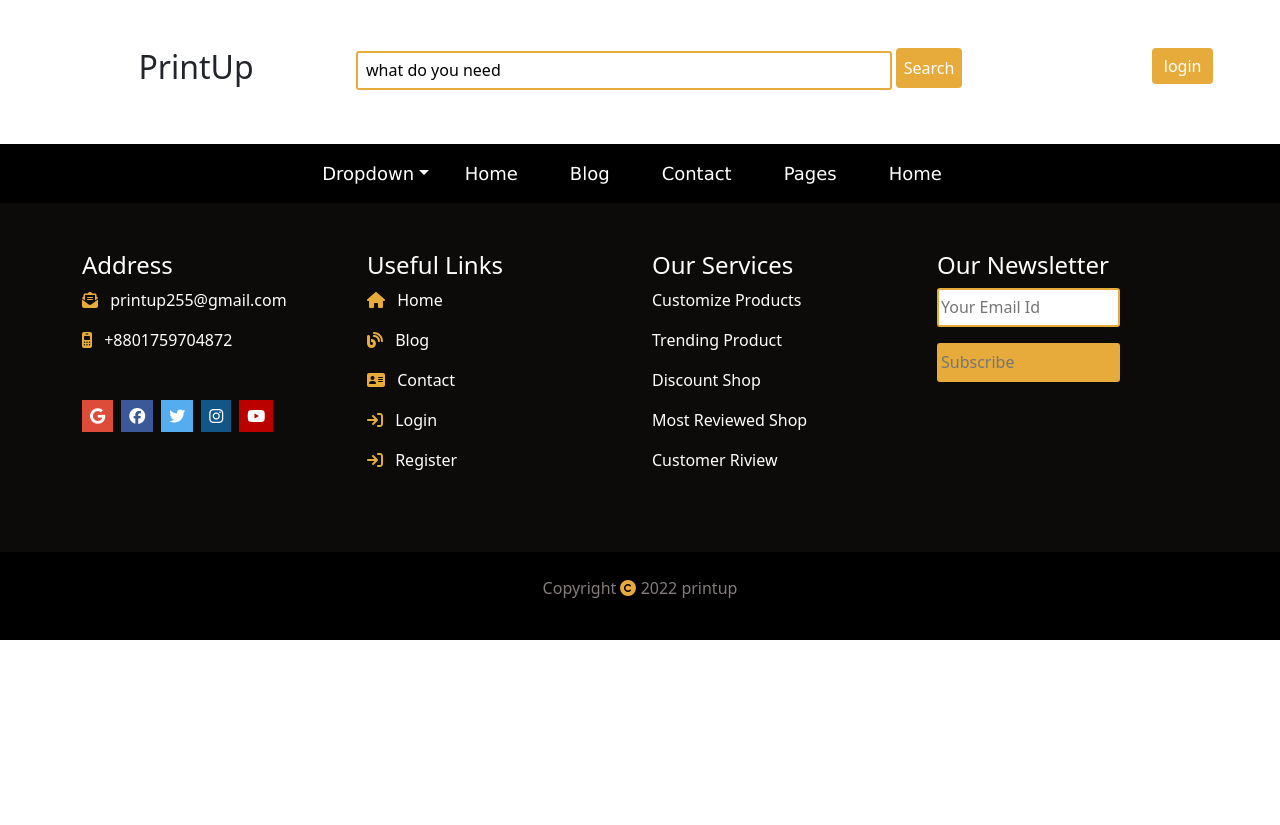
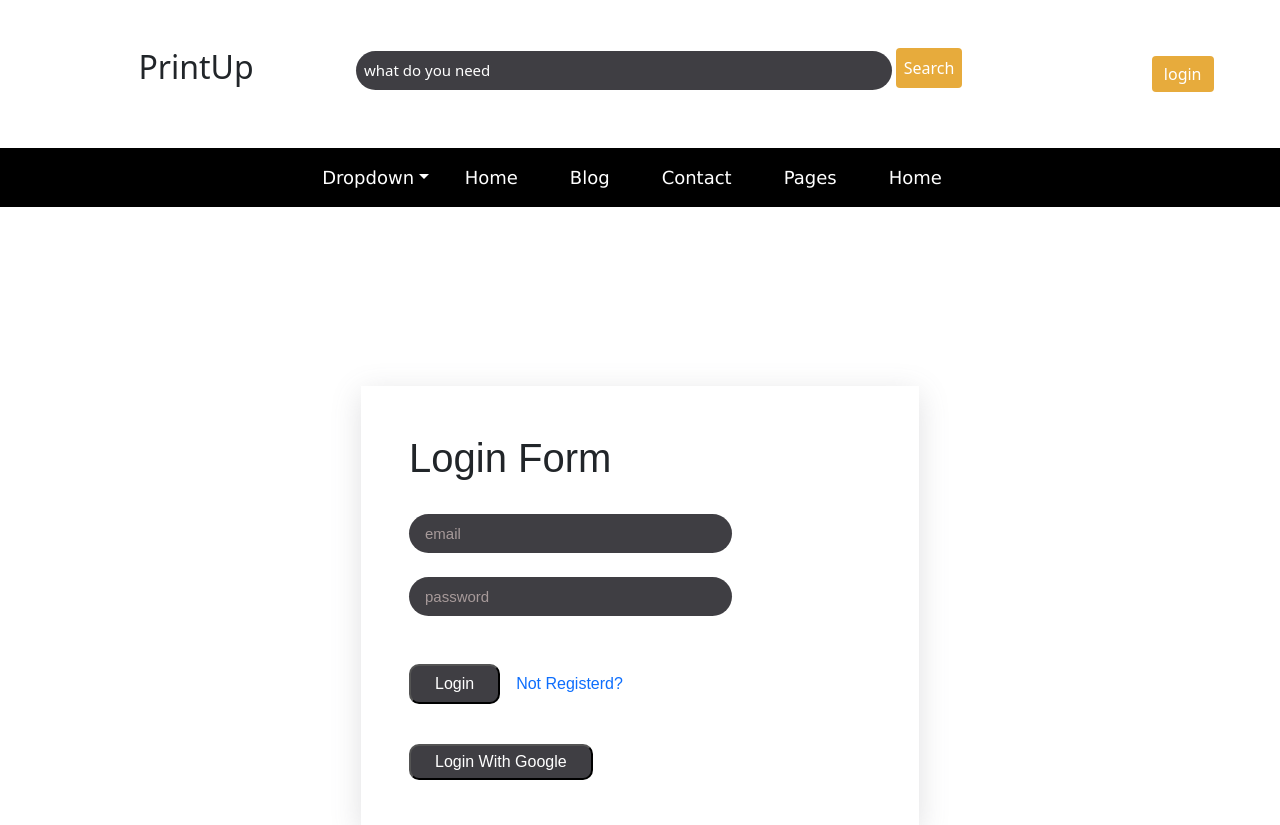
Before and after one commit to Mahed21/Printhub, a React (Create React App) app: page /login in a window 1280 px wide. Shown: the top 825 px of the page. Before the commit the page ends 800 px from the top, so only its background shows below. Built offline with nearby package versions, Linux system fonts and the light colour scheme.

Commit message:
login design

```diff
--- a/src/App.js
+++ b/src/App.js
@@ -5,6 +5,8 @@ import Header from "./Pages/Header/Header";
 import { Route, Routes } from "react-router-dom";
 import Home from "./Pages/Home/Home";
 import Footer from "./Pages/Footer/Footer";
+import Login from "./Pages/Login/Login";
+import Register from "./Pages/Register/Register";
 
 function App() {
   return (
@@ -13,6 +15,8 @@ function App() {
       <Routes>
         <Route path="/" element={<Home />} />
         <Route path="/home" element={<Home />} />
+        <Route path="/login" element={<Login />} />
+        <Route path="/register" element={<Register />} />
       </Routes>
       <Footer></Footer>
     </div>
--- a/src/Pages/Header/Header.js
+++ b/src/Pages/Header/Header.js
@@ -7,26 +7,25 @@ import "./Header.css";
 const Header = () => {
   return (
     <div className="header">
-
       <div className="row m-5">
         <div className="col-lg-3 col-md-12 col-sm-12 ">
           <div className="d-flex justify-content-center">
-         <h2 >PrintUp</h2>
+            <h2>PrintUp</h2>
           </div>
         </div>
         <div className="col-lg-8">
           <div className="input-top-header">
-          <input type='text' value='what do you need' className="ps-2"/>
+            <input type="text" value="what do you need" className="ps-2" />
             <button className="btn mb-2 p-2 ms-1">Search</button>
           </div>
         </div>
         <div className="col-lg-1 col-md-12 col-sm-12">
           <div className="d-flex justify-content-center">
+            <Nav.Link href="/login">
               <button className="btn">login</button>
+            </Nav.Link>
           </div>
         </div>
-
-
       </div>
 
       <Navbar bg="black" expand="lg">
--- /dev/null
+++ b/src/Pages/Login/Login.css
@@ -0,0 +1,27 @@
+.login {
+  background-color: white;
+  height: 100vh;
+  display: flex;
+  justify-content: center;
+  align-items: center;
+}
+.login-form {
+  background-color: white;
+  box-shadow: rgba(100, 100, 111, 0.2) 0px 7px 29px 0px;
+  font-family: Arial, Helvetica, sans-serif;
+}
+input {
+  background-color: #3f3e43;
+  border: none;
+  border-radius: 20px;
+  color: white !important;
+  font-size: 15px;
+}
+::placeholder {
+  color: rgb(167, 154, 154);
+}
+.login-btn {
+  background-color: #3f3e43;
+  color: white;
+  border-radius: 10px;
+}
--- /dev/null
+++ b/src/Pages/Login/Login.js
@@ -0,0 +1,32 @@
+import React from "react";
+import { Nav } from "react-bootstrap";
+import "./Login.css";
+
+const Login = () => {
+  return (
+    <div>
+      <div className="login">
+        <div className="login-form p-5">
+          <h1>Login Form</h1>
+          <input placeholder="email" type="email" className="mt-4 p-3" />
+          <input placeholder="password" type="password" className="mt-4 p-3" />
+          <br />
+          <div className="d-flex">
+            <button className="login-btn mt-5 ps-4 pe-4 pt-1 pb-1">
+              Login
+            </button>
+            <Nav.Link href="/register" className="mt-5">
+              Not Registerd?
+            </Nav.Link>
+          </div>
+          <br />
+          <button className="login-btn mt-3 ps-4 pe-4 pt-1 pb-1">
+            Login With Google
+          </button>
+        </div>
+      </div>
+    </div>
+  );
+};
+
+export default Login;
--- /dev/null
+++ b/src/Pages/Register/Register.js
@@ -0,0 +1,27 @@
+import React from "react";
+import { Nav } from "react-bootstrap";
+
+const Register = () => {
+  return (
+    <div>
+      <div className="login">
+        <div className="login-form p-5">
+          <h1>Registration Form</h1>
+          <input placeholder="email" type="email" className="mt-4 p-3" />
+          <input placeholder="password" type="password" className="mt-4 p-3" />
+          <br />
+          <div className="d-flex">
+            <button className="login-btn mt-5 ps-4 pe-4 pt-1 pb-1">
+              Register
+            </button>
+            <Nav.Link href="/login" className="mt-5">
+              Already Registerd?
+            </Nav.Link>
+          </div>
+        </div>
+      </div>
+    </div>
+  );
+};
+
+export default Register;
```
Lines whose indentation alone changed are shown as unchanged.
